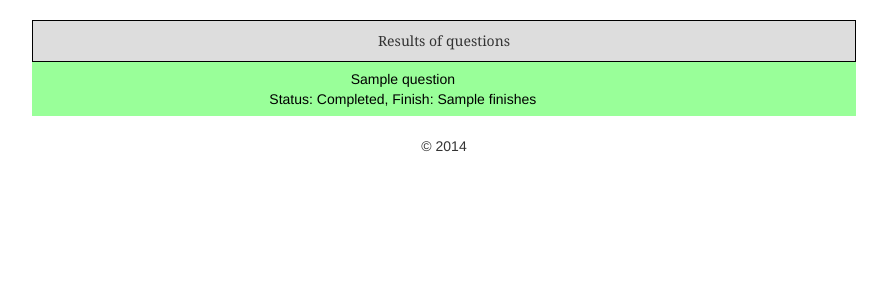
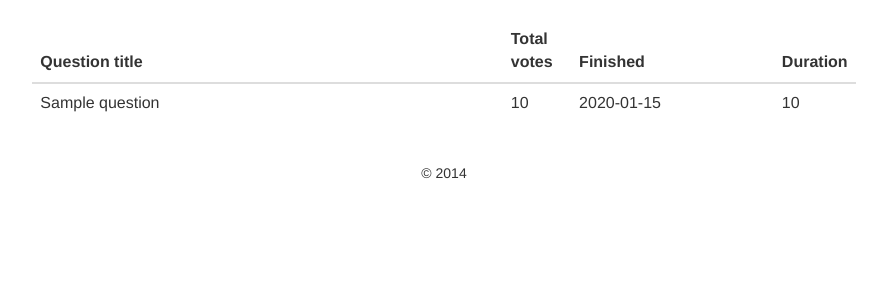
Before and after one commit to andriusa2/miniature-clicker, a Flask app: template app/templates/questions/all_q.html in a window 1280 px wide. Shown: the part 62-362 px from the top of the page, without its empty margins (196-1083 px from the left). Run offline with Flask 2, Linux system fonts and the light colour scheme; a user stored in the database is signed in; tables that the repository leaves empty hold one stand-in row (values such as "Sample post"); the template is opened without the code that fills it: most values are stand-ins (such as "Sample title", 1, 10 or a date in 2020); some libraries are stand-ins or nearby versions.

Commit message:
Pwettier results page

```diff
--- a/app/admin/views.py
+++ b/app/admin/views.py
@@ -56,7 +56,7 @@ def show_all():
 
 @mod.route("/admin/edit/<qid>/", methods=['GET'])
 @login_required
-def show_edit(qid):
+def edit(qid):
     data = Question.query.get(qid)
     if data is None:
         flash('Error: question not found')
--- a/app/templates/questions/all_q.html
+++ b/app/templates/questions/all_q.html
@@ -1,13 +1,36 @@
 {% extends "questions/main.html" %}
 {% block content %}
-<div class="results_header">
-Results of questions
-</div>
-    {% for question in questions|reverse %}
-    <div class="res_block">
-        <a href="/show/{{ question.id }}/" class="res_q_name {% if question.ongoing %}q_not_completed{% else %}q_completed{% endif %}" alt="{{ question.title }}">
-        {{ question.title }} <br/>Status: {% if question.ongoing %}Not completed{% else %}Completed{% endif %}, Finish: {{ question.finishes }}</a>
-        <div style="clear: both;"></div>
-    </div>
+    <div class="table-responsive">
+    <table class="table table-hover">
+    <thead>
+    <tr>
+    {% if logged_in %}
+        <th class="col-md-6">Question title</th>
+        <th class="col-md-1">Total votes</th>
+        <th class="col-md-3">Finished</th>
+        <th class="col-md-1">Duration</th>
+        <th class="col-md-1">Edit</th>
+        {% else %}
+        <th class="col-md-7">Question title</th>
+        <th class="col-md-1">Total votes</th>
+        <th class="col-md-3">Finished</th>
+        <th class="col-md-1">Duration</th>
+        {% endif %}
+
+    </tr>
+    </thead>
+    <tbody>
+    {% for question in questions %}
+    <tr onclick="document.location = '{{ url_for('questions.show', question_id=question.id) }}';" {% if question.ongoing %} class="success" {% elif not question.completed %} class="warning"{% endif %}>
+        <td>{{ question.title }}</td>
+        <td>{{ question.vote_distr.total }}</td>
+        <td>{% if question.completed or question.ongoing %} {{  question.finishes.strftime("%Y-%m-%d %H:%M") }} {% else %} N/A {% endif %}</td>
+        <td>{{ question.duration }}</td>
+        {% if logged_in %}
+        <td><a href="{{ url_for('admin.edit', qid=question.id) }}">edit</a></td>
+        {% endif %}
+    </tr>
     {% endfor %}
+    </tbody>
+    </table></div>
 {% endblock %}
```
Also changed, not shown: app/questions/model.py (+7 -0 lines).
